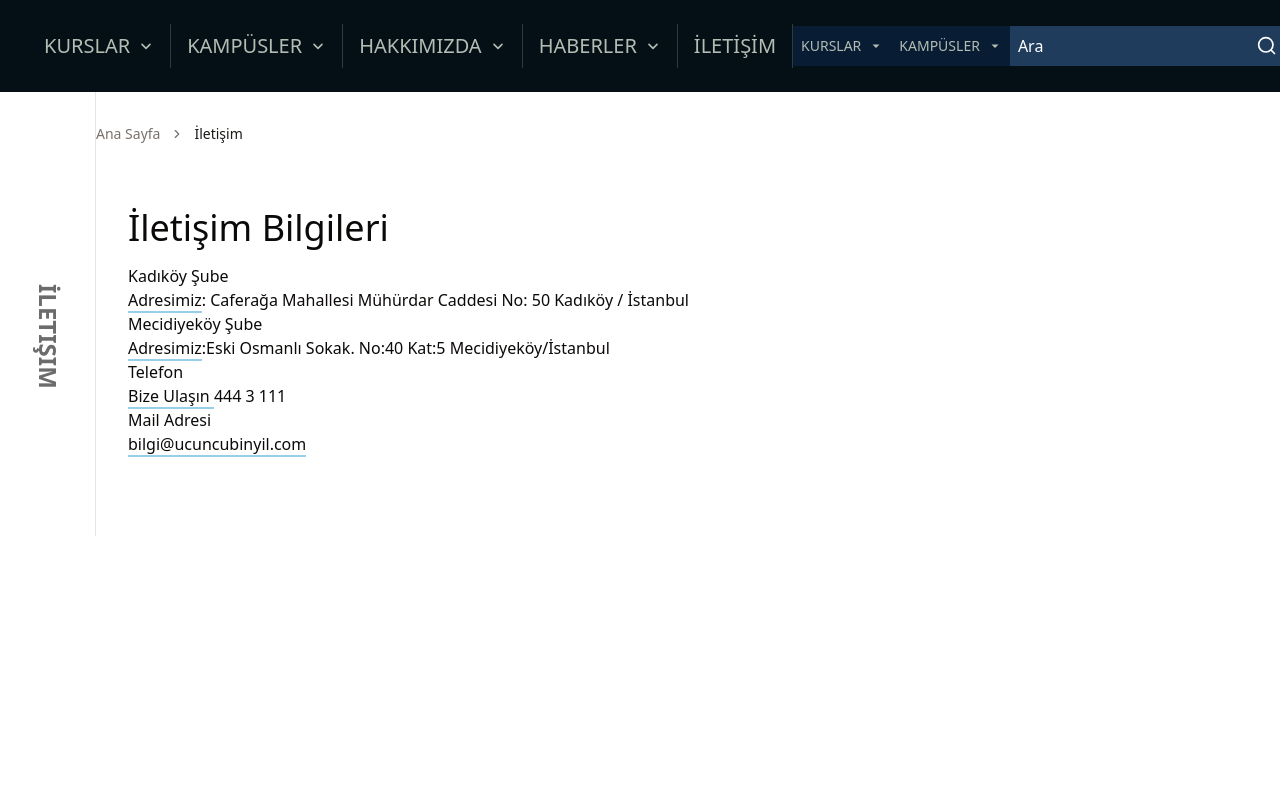
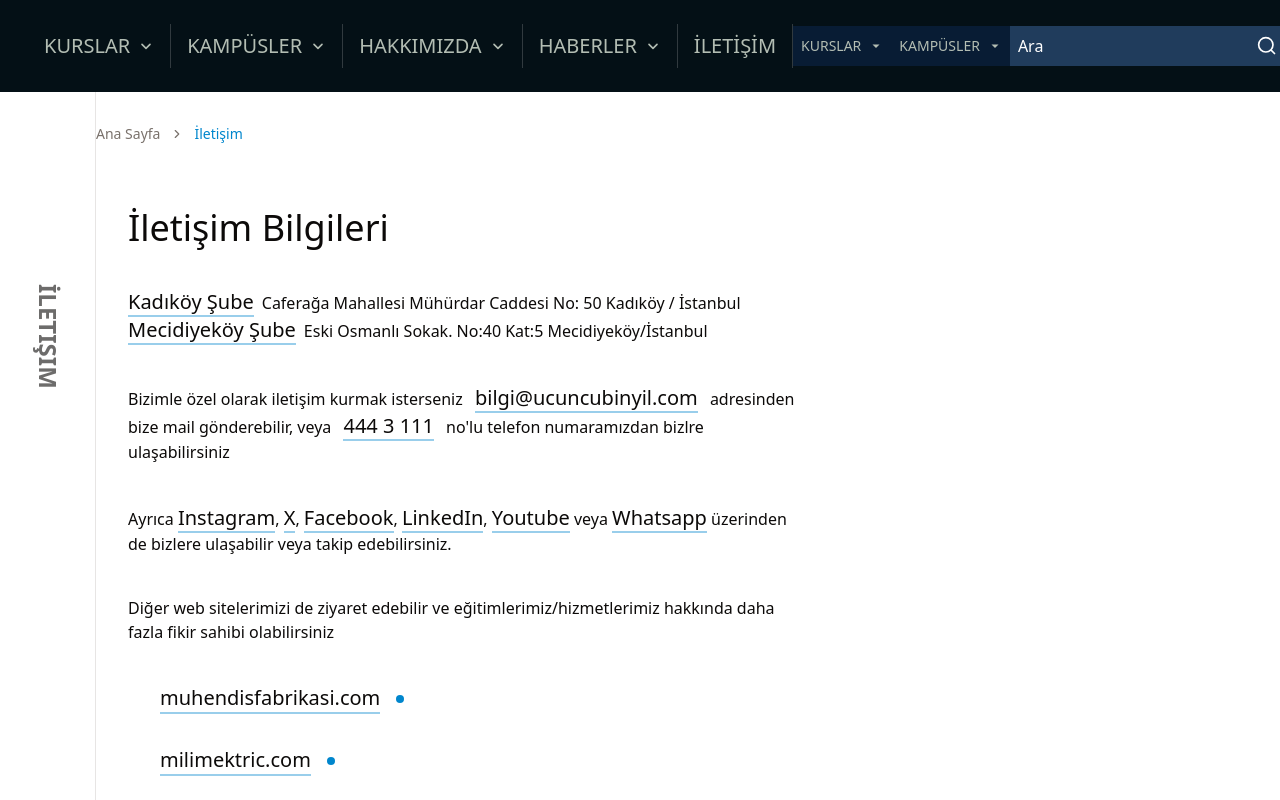
Before and after one commit to Frontend-Egitim-24-MAY/uby, a Next.js app: page /iletisim in a window 1280 px wide. Shown: the top 800 px of the page. Built offline with nearby package versions, Linux system fonts and the light colour scheme.

Commit message:
iletişim sayfası

```diff
--- a/app/(content)/iletisim/page.tsx
+++ b/app/(content)/iletisim/page.tsx
@@ -1,106 +1,136 @@
-
-
 export default function Contact() {
-
-
   return (
-        <div
-
-            className="flex container mx-auto justify-start items-center "
-        >
+    <div className="flex container mx-auto justify-start items-center ">
       <div className="w-full max-w-2xl">
         {/* Header Section */}
-                <div className="mb-12">
+        <div className="mb-12 space-y-10">
+          <section>
             <h1 className="text-4xl mb-4">İletişim Bilgileri</h1>
-
-                    <h2>Kadıköy Şube</h2>
-                        <a target="_blank" href="https://maps.app.goo.gl/qA2DamwM9K6ge9yf6" className="border-navigation-menu-content-ul-hover-bg/40 border-b-2 hover:border-navigation-menu-content-ul-hover-bg duration-200 cursor-pointer">Adresimiz</a>
-                        : Caferağa Mahallesi Mühürdar Caddesi No: 50 Kadıköy / İstanbul
-                    <h2>Mecidiyeköy Şube</h2>
-                    <a target="_blank" href="https://maps.app.goo.gl/qA2DamwM9K6ge9yf6" className="border-navigation-menu-content-ul-hover-bg/40 border-b-2 hover:border-navigation-menu-content-ul-hover-bg duration-200 cursor-pointer">Adresimiz</a>
-                    :Eski Osmanlı Sokak. No:40 Kat:5 Mecidiyeköy/İstanbul
-                    <h2 className="">Telefon</h2>
-                    <a target="_blank"  href="tel:444 3 111" className="border-navigation-menu-content-ul-hover-bg/40 border-b-2 hover:border-navigation-menu-content-ul-hover-bg duration-200 cursor-pointer">Bize Ulaşın </a>
+          </section>
+          <section>
+            <a
+              target="_blank"
+              href="https://maps.app.goo.gl/qA2DamwM9K6ge9yf6"
+              className="border-primary/40 border-b-2 hover:border-primary duration-200 cursor-pointer text-xl mr-2"
+            >
+              Kadıköy Şube
+            </a>
+            <span>
+              Caferağa Mahallesi Mühürdar Caddesi No: 50 Kadıköy / İstanbul
+            </span>
+            <br />
+            <a
+              target="_blank"
+              href="https://maps.app.goo.gl/qA2DamwM9K6ge9yf6"
+              className="border-primary/40 border-b-2 hover:border-primary duration-200 cursor-pointer text-xl mr-2"
+            >
+              Mecidiyeköy Şube
+            </a>
+            <span>Eski Osmanlı Sokak. No:40 Kat:5 Mecidiyeköy/İstanbul</span>
+          </section>
+          <section>
+            <span>Bizimle özel olarak iletişim kurmak isterseniz </span>
+            <a
+              className="border-primary/40 border-b-2 hover:border-primary duration-200 cursor-pointer text-xl mx-2"
+              href="mailto:bilgi@ucuncubinyil.com"
+            >
+              bilgi@ucuncubinyil.com
+            </a>
+            <span> adresinden bize mail gönderebilir, veya </span>
+            <a
+              href="tel:444 3 111"
+              target="_blank"
+              className="border-primary/40 border-b-2 hover:border-primary duration-200 cursor-pointer text-xl mx-2"
+            >
               444 3 111
-                    <h2 className="">Mail Adresi</h2>
-                    <a className="border-navigation-menu-content-ul-hover-bg/40 border-b-2 hover:border-navigation-menu-content-ul-hover-bg duration-200 cursor-pointer" href="mailto:bilgi@ucuncubinyil.com">bilgi@ucuncubinyil.com</a>
-
-
-
+            </a>
+            <span> no'lu telefon numaramızdan bizlre ulaşabilirsiniz</span>
+          </section>
+          <section>
+            <span>Ayrıca </span>
+            <a
+              href="https://www.instagram.com/ucuncubinyil/"
+              target="_blank"
+              className="border-primary/40 border-b-2 hover:border-primary duration-200 cursor-pointer text-xl"
+            >
+              Instagram
+            </a>
+            <span>, </span>
+            <a
+              href="https://x.com/ucuncubinyil"
+              target="_blank"
+              className="border-primary/40 border-b-2 hover:border-primary duration-200 cursor-pointer text-xl "
+            >
+              X
+            </a>
+            <span>, </span>
+            <a
+              href="https://www.facebook.com/UcuncuBinyil/"
+              target="_blank"
+              className="border-primary/40 border-b-2 hover:border-primary duration-200 cursor-pointer text-xl "
+            >
+              Facebook
+            </a>
+            <span>, </span>
+            <a
+              href="https://www.linkedin.com/company/ucuncubinyil/posts/"
+              target="_blank"
+              className="border-primary/40 border-b-2 hover:border-primary duration-200 cursor-pointer text-xl "
+            >
+              LinkedIn
+            </a>
+            <span>, </span>
+            <a
+              href="https://www.youtube.com/channel/UC4tBCMfJbRmx85X8B4xhyrg"
+              target="_blank"
+              className="border-primary/40 border-b-2 hover:border-primary duration-200 cursor-pointer text-xl "
+            >
+              Youtube
+            </a>
+            <span> veya </span>
+            <a
+              href="https://api.whatsapp.com/send/?text=%C3%9C%C3%A7%C3%BCnc%C3%BC+Biny%C4%B1l+Akademi+E%C4%9Fitimlerini+%C4%B0nceleyiniz.+https%3A%2F%2Fwww.ucuncubinyil.com&type=custom_url&app_absent=0"
+              target="_blank"
+              className="border-primary/40 border-b-2 hover:border-primary duration-200 cursor-pointer text-xl "
+            >
+              Whatsapp
+            </a>
+            <span>
+              {" "}
+              üzerinden de bizlere ulaşabilir veya takip edebilirsiniz.
+            </span>
+          </section>
+          <section>
+            <span>
+              Diğer web sitelerimizi de ziyaret edebilir ve
+              eğitimlerimiz/hizmetlerimiz hakkında daha fazla fikir sahibi
+              olabilirsiniz
+            </span>
+            <ul className="pl-8  py-6">
+              <li className="group flex w-fit items-center py-4 gap-4 hover:gap-8 duration-400">
+                <a
+                  href="https://muhendisfabrikasi.com/"
+                  target="_blank"
+                  className="border-primary/40 border-b-2 group-hover:border-primary duration-200 cursor-pointer text-xl "
+                >
+                  muhendisfabrikasi.com
+                </a>
+                <div className="w-2 h-2 bg-primary rounded-full group-hover:w-3 group-hover:h-3 duration-400"></div>
+              </li>
+              <li className="group flex w-fit items-center py-4 gap-4 hover:gap-6 duration-400 ">
+                <a
+                  href="https://www.milimetrik.com/"
+                  target="_blank"
+                  className="border-primary/40 border-b-2 group-hover:border-primary duration-200 cursor-pointer text-xl"
+                >
+                  milimektric.com
+                </a>
+                <div className="w-2 h-2 bg-primary rounded-full group-hover:w-3 group-hover:h-3 duration-400"></div>
+              </li>
+            </ul>
+          </section>
         </div>
       </div>
-
-            {/* <div className="bg-neutral-100 dark:bg-neutral-800 rounded-2xl p-8 shadow-lg container justify-end items-center ">
-                <form className="space-y-6" onSubmit={handleSubmit}>
-                    <div>
-                        <label htmlFor="name" className="block text-sm font-medium mb-2" >
-                            Adınız Soyadınız**
-                        </label>
-                        <input
-                            type="text"
-                            id="name"
-                            name="name"
-                            required
-                            className="w-full rounded-xl border border-gray-300 dark:border-gray-600 shadow-sm p-3 outline-none focus:ring-2 focus:ring-blue-600 focus:border-transparent bg-white dark:bg-neutral-700"
-                            placeholder="Adınızı girin"
-                        />
-                    </div>
-
-                    <div>
-                        <label htmlFor="email" className="block text-sm font-medium mb-2">
-                            E-posta**
-                        </label>
-                        <input
-                            type="email"
-                            id="email"
-                            name="email"
-                            required
-                            className="w-full rounded-xl border border-gray-300 dark:border-gray-600 shadow-sm p-3 outline-none focus:ring-2 focus:ring-blue-600 focus:border-transparent bg-white dark:bg-neutral-700"
-                            placeholder="E-posta adresinizi girin"
-                        />
-                    </div>
-
-                    <div>
-                        <label htmlFor="topic" className="block text-sm font-medium mb-2">
-                            Konu
-                        </label>
-                        <input
-                            type="text"
-                            id="topic"
-                            name="topic"
-                            required
-                            className="w-full rounded-xl border border-gray-300 dark:border-gray-600 shadow-sm p-3 outline-none focus:ring-2 focus:ring-blue-600 focus:border-transparent bg-white dark:bg-neutral-700"
-                            placeholder="Mesaj konusunu girin"
-                        />
-                    </div>
-
-                    <div>
-                        <label htmlFor="message" className="block text-sm font-medium mb-2">
-                            Mesaj
-                        </label>
-                        <textarea
-                            id="message"
-                            name="message"
-                            required
-                            rows={5}
-                            className="w-full rounded-xl border border-gray-300 dark:border-gray-600 shadow-sm p-3 outline-none focus:ring-2 focus:ring-blue-600 focus:border-transparent bg-white dark:bg-neutral-700 resize-vertical"
-                            placeholder="Mesajınızı buraya yazın"
-                        />
-                    </div>
-
-                    <button
-                        type="submit"
-                        className="w-full bg-amber-400 hover:bg-blue-600 text-white font-bold py-3 px-6 rounded-xl transition-colors duration-200"
-                    >
-                        Mesajı Gönder
-                    </button>
-                </form>
-                <div className="mt-12 text-center">
-                    <p className="text-sm text-gray-600 dark:text-gray-400">
-                        Mesajınızı aldıktan sonra en kısa sürede size dönüş yapacağız.
-                    </p>
-                </div>
-            </div> */}
     </div>
   );
 }
--- a/app/globals.css
+++ b/app/globals.css
@@ -1,19 +1,14 @@
 @import "tailwindcss";
 @import "tw-animate-css";
-
-@custom-variant dark (&:is(.dark *));
 
 @theme inline {
   --color-navbar-bg: #041016;
   --color-navbar-text: #b3bdb3;
-  --color-navbar-hover-bg: #0086cd;
   --color-navbar-hover-text: #ffffff;
   --color-border-color: #b3bdb3;
   --color-border: #b3bdb3;
   --color-navigation-menu-content-bg: #0a2233;
   --color-navigation-menu-text: #b3bdb3;
-  --color-navigation-menu-content-ul-hover-bg: #0086cd;
-  --color-navigation-menu-content-ul-li-hover-text: #ffffff;
   --color-background: var(--background);
   --color-foreground: var(--foreground);
   --font-sans: var(--font-geist-sans);
@@ -61,7 +56,7 @@
   --card-foreground: oklch(0.147 0.004 49.25);
   --popover: oklch(1 0 0);
   --popover-foreground: oklch(0.147 0.004 49.25);
-  --primary: oklch(0.216 0.006 56.043);
+  --primary: oklch(59.57% 0.144 243.01);
   --primary-foreground: oklch(0.985 0.001 106.423);
   --secondary: oklch(0.97 0.001 106.424);
   --secondary-foreground: oklch(0.216 0.006 56.043);
@@ -88,40 +83,6 @@
   --sidebar-ring: oklch(0.709 0.01 56.259);
 }
 
-.dark {
-  --background: oklch(0.147 0.004 49.25);
-  --foreground: oklch(0.985 0.001 106.423);
-  --card: oklch(0.216 0.006 56.043);
-  --card-foreground: oklch(0.985 0.001 106.423);
-  --popover: oklch(0.216 0.006 56.043);
-  --popover-foreground: oklch(0.985 0.001 106.423);
-  --primary: oklch(0.923 0.003 48.717);
-  --primary-foreground: oklch(0.216 0.006 56.043);
-  --secondary: oklch(0.268 0.007 34.298);
-  --secondary-foreground: oklch(0.985 0.001 106.423);
-  --muted: oklch(0.268 0.007 34.298);
-  --muted-foreground: oklch(0.709 0.01 56.259);
-  --accent: oklch(0.268 0.007 34.298);
-  --accent-foreground: oklch(0.985 0.001 106.423);
-  --destructive: oklch(0.704 0.191 22.216);
-  --border: oklch(1 0 0 / 10%);
-  --input: oklch(1 0 0 / 15%);
-  --ring: oklch(0.553 0.013 58.071);
-  --chart-1: oklch(0.488 0.243 264.376);
-  --chart-2: oklch(0.696 0.17 162.48);
-  --chart-3: oklch(0.769 0.188 70.08);
-  --chart-4: oklch(0.627 0.265 303.9);
-  --chart-5: oklch(0.645 0.246 16.439);
-  --sidebar: oklch(0.216 0.006 56.043);
-  --sidebar-foreground: oklch(0.985 0.001 106.423);
-  --sidebar-primary: oklch(0.488 0.243 264.376);
-  --sidebar-primary-foreground: oklch(0.985 0.001 106.423);
-  --sidebar-accent: oklch(0.268 0.007 34.298);
-  --sidebar-accent-foreground: oklch(0.985 0.001 106.423);
-  --sidebar-border: oklch(1 0 0 / 10%);
-  --sidebar-ring: oklch(0.553 0.013 58.071);
-}
-
 @layer base {
   * {
     @apply border-border outline-ring/50;
--- a/components/navbar.tsx
+++ b/components/navbar.tsx
@@ -92,7 +92,7 @@ export const Navbar = () => {
             <NavigationMenuList className="flex flex-row ">
               {links.map((link) => (
                 <NavigationMenuItem key={link.title}>
-                  <NavigationMenuTrigger className="text-xl text-navbar-text flex cursor-pointer px-4 p-2 items-center gap-1 hover:bg-navbar-hover-bg hover:text-navbar-hover-text border-r border-border/20">
+                  <NavigationMenuTrigger className="text-xl text-navbar-text flex cursor-pointer px-4 p-2 items-center gap-1 hover:bg-primary hover:text-navbar-hover-text border-r border-border/20">
                     <Link href={link.href}>{link.title}</Link>
                     {link.subContent != undefined && (
                       <svg
@@ -120,7 +120,7 @@ export const Navbar = () => {
                         <NavigationMenuLink key={item.title} asChild>
                           <Link
                             href={item.href}
-                            className="hover:bg-navigation-menu-content-ul-hover-bg hover:text-navigation-menu-content-ul-li-hover-text p-2 cursor-pointer"
+                            className="hover:bg-primary hover:text-popover hover:font-medium transition duration-200 p-2 cursor-pointer"
                           >
                             {item.title}
                           </Link>
--- a/tailwind.config.js
+++ /dev/null
@@ -1,13 +0,0 @@
-module.exports = {
-  theme: {
-    extend: {
-    colors: {
-      'navbar-bg': '#041016',
-      'navbar-text': '#b3bdb3',
-      'navbar-hover-bg': '#0086cd',
-      'navbar-hover-text': '#ffffff',
-      'border-color': '#b3bdb3',
-    },
-    },
-  }
-}
```
Lines whose indentation alone changed are shown as unchanged.
